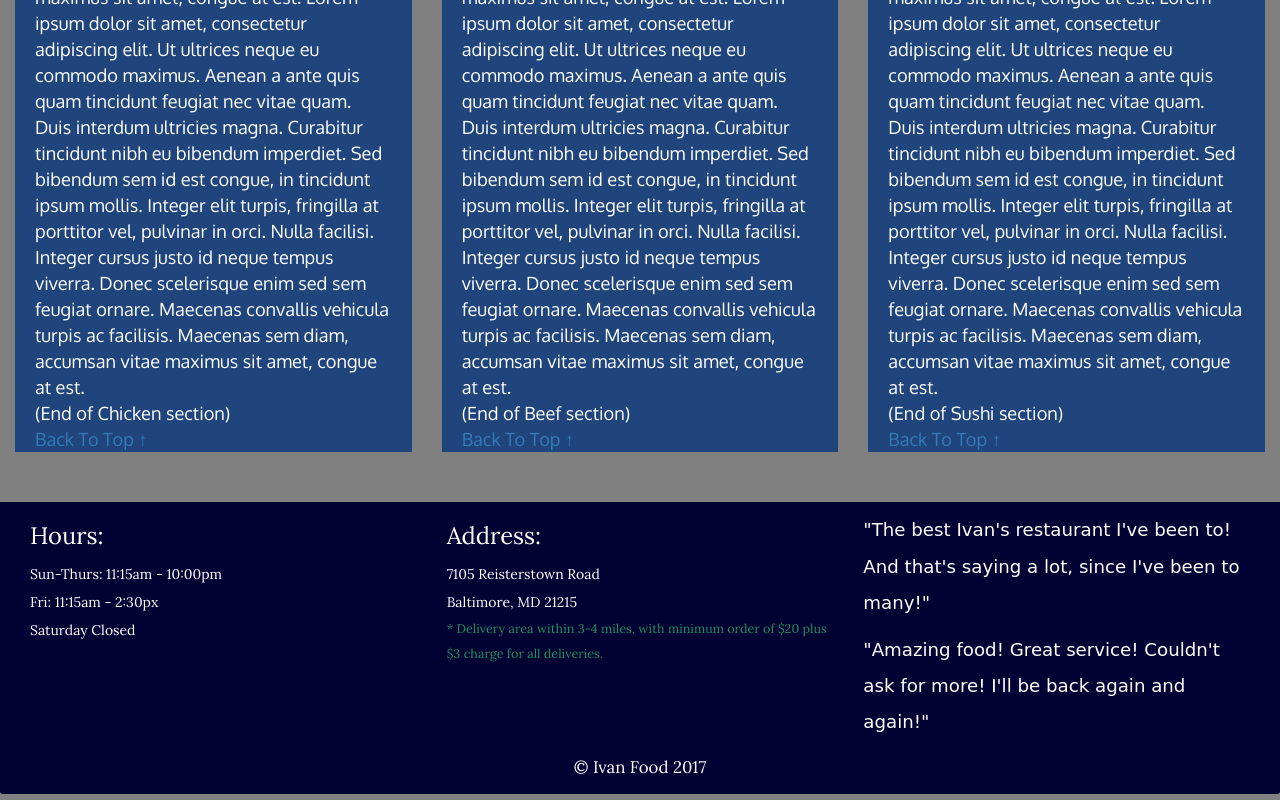
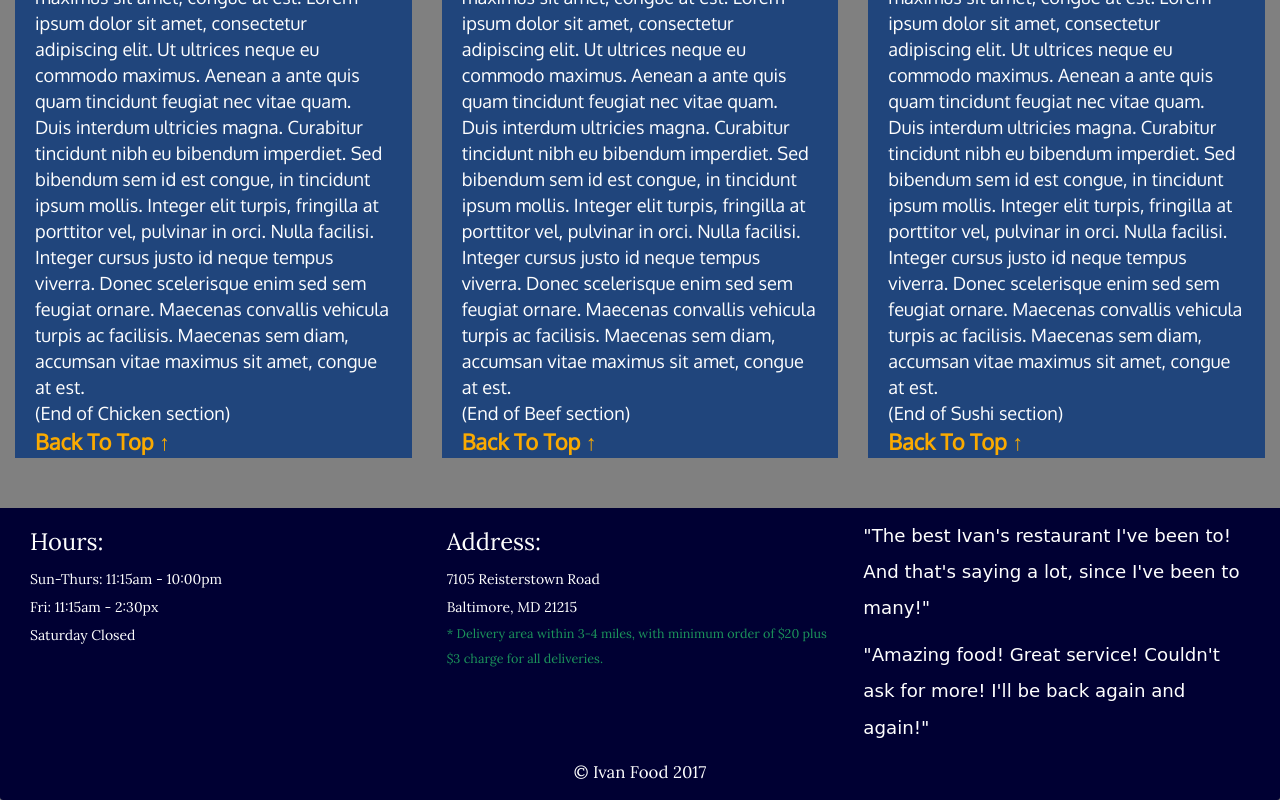
Before and after one commit to RolandGalaadsky/modcoursera3, a plain HTML site: page index.html in a window 1280 px wide. Shown: the part 944-1744 px from the top of the page. Drawn offline with Linux system fonts and the light colour scheme.

Commit message:
sorry it wasn't finall. It is final

```diff
--- a/css/styles.css
+++ b/css/styles.css
@@ -57,7 +57,7 @@ body {
 #main-content h3 {
 	text-align: center;
 }
-.about-food a, .about-food a:linked{
+.about-food a, .about-food a:visited{
 	color: rgb(250, 170, 0);
 	font-weight: bold;
 	font-size: 1.2em;
```
